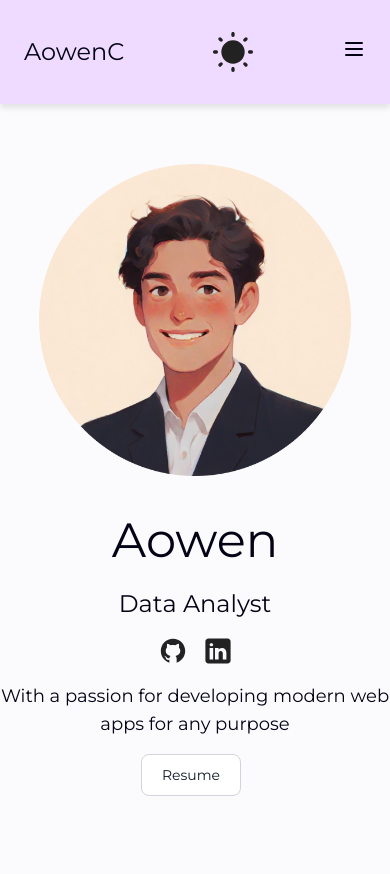
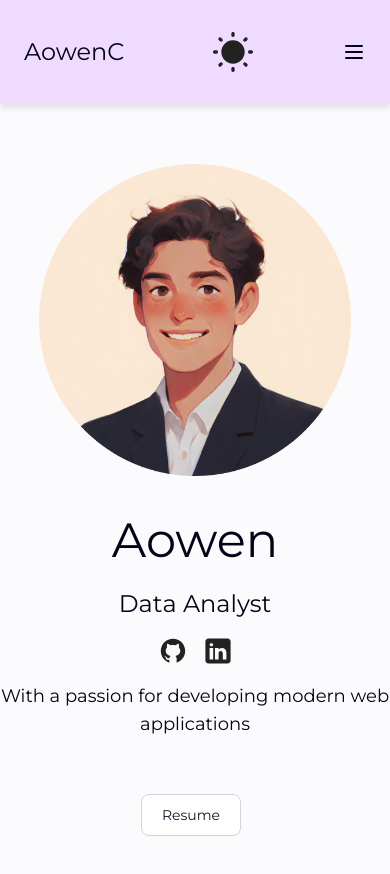
Before and after one commit to Chesh1M/qotd, a React (Vite) app: page / in a window 390 px wide. Shown: the top 874 px of the page. Built offline with nearby package versions, Linux system fonts and the light colour scheme.

Commit message:
Minor style changes

```diff
--- a/src/components/Hero/Hero.jsx
+++ b/src/components/Hero/Hero.jsx
@@ -39,22 +39,22 @@ export const Hero = () => {
         </h2>
 
         <span className={`${styles.socialIcons} mb-4`}>
-          <a href="http://github.com" target="_blank">
+          <a href="https://github.com/Chesh1M" target="_blank">
             <img src={githubIcon} alt="Github Icon" />
           </a>
-          <a href="http://linkedin.com" target="_blank">
+          <a href="https://www.linkedin.com/in/aowenc/" target="_blank">
             <img src={linkedInIcon} alt="linkedIn Icon" />
           </a>
         </span>
 
         <p
-          className={`text-lg text-center`}
+          className={`text-lg text-center mb-14`}
           style={{ color: "var(--color-text)" }}
         >
-          With a passion for developing modern web apps for any purpose
+          With a passion for developing modern web applications
         </p>
 
-        <div className={`flex justify-center mt-4`}>
+        <div className={`flex justify-center`}>
           <a href={resume} download>
             <button className="hover text-gray-900 bg-white border border-gray-300 focus:outline-none hover:bg-gray-100 focus:ring-4 focus:ring-gray-100 font-medium rounded-lg text-sm px-5 py-2.5 me-2 mb-2 dark:bg-gray-800 dark:text-white dark:border-gray-600 dark:hover:bg-gray-700 dark:hover:border-gray-600 dark:focus:ring-gray-700">
               Resume
--- a/src/components/Navbar/Navbar.jsx
+++ b/src/components/Navbar/Navbar.jsx
@@ -76,12 +76,15 @@ export const Navbar = () => {
           </div>
 
           {/* Mobile hamburger menu section */}
-          <div className="lg:hidden">
+          <div className="lg:hidden flex items-center">
             <button onClick={toggleNavbar}>
               {isOpen ? (
                 <X style={{ color: "var(--color-text)" }} />
               ) : (
-                <Menu style={{ color: "var(--color-text)" }} />
+                <Menu
+                  className="flex-auto"
+                  style={{ color: "var(--color-text)" }}
+                />
               )}
             </button>
           </div>
```
